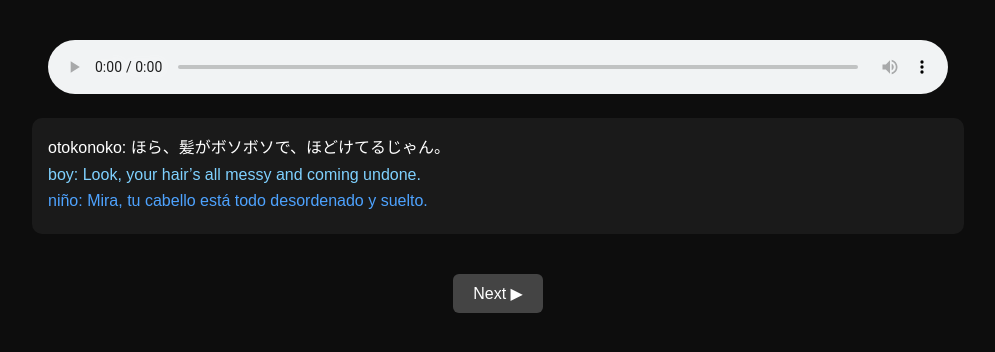
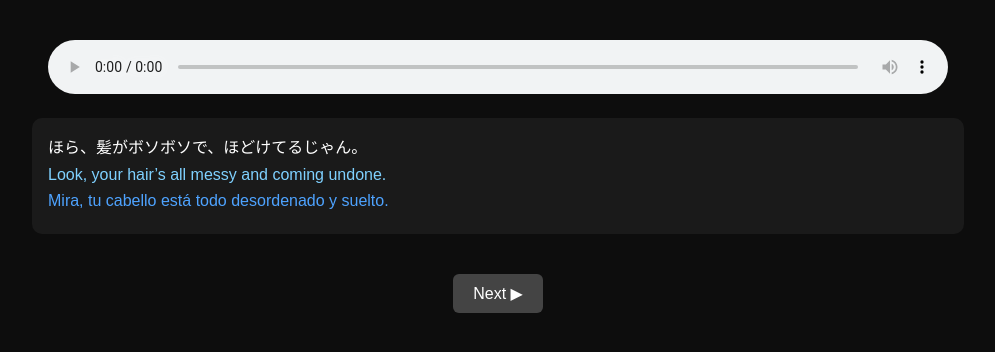
Before and after one commit to ericgomez7789-jpg/nihongo-frontend, a website: page manga/school/website/manga-page3.html in a window 1280 px wide. Shown: the whole page, without its empty margins (142-1137 px from the left). Drawn offline with Linux system fonts and the light colour scheme.

Commit message:
Updated file

```diff
--- a/manga/school/website/manga-page3.html
+++ b/manga/school/website/manga-page3.html
@@ -3,6 +3,7 @@
 <head>
   <meta charset="UTF-8">
   <title>School Manga — Page 3</title>
+  <meta name="viewport" content="width=device-width, initial-scale=1.0">
 
   <style>
     body {
@@ -76,11 +77,11 @@
     </audio>
   </div>
 
-  <!-- Text -->
+  <!-- 3-Layer Text -->
   <div class="bubble-text">
-    <span class="jp">otokonoko: ほら、髪がボソボソで、ほどけてるじゃん。</span>
-    <span class="en">boy: Look, your hair’s all messy and coming undone.</span>
-    <span class="es">niño: Mira, tu cabello está todo desordenado y suelto.</span>
+    <span class="jp">ほら、髪がボソボソで、ほどけてるじゃん。</span>
+    <span class="en">Look, your hair’s all messy and coming undone.</span>
+    <span class="es">Mira, tu cabello está todo desordenado y suelto.</span>
   </div>
 
   <!-- Next Button -->
```
